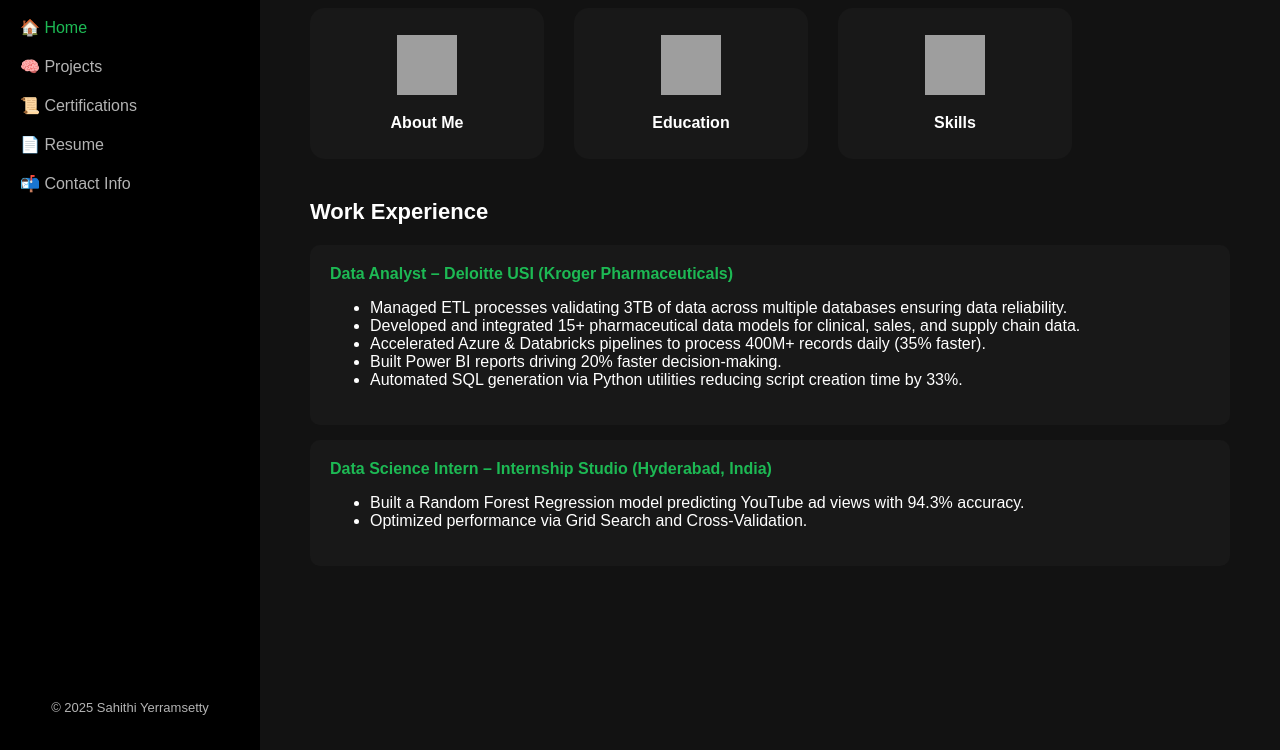
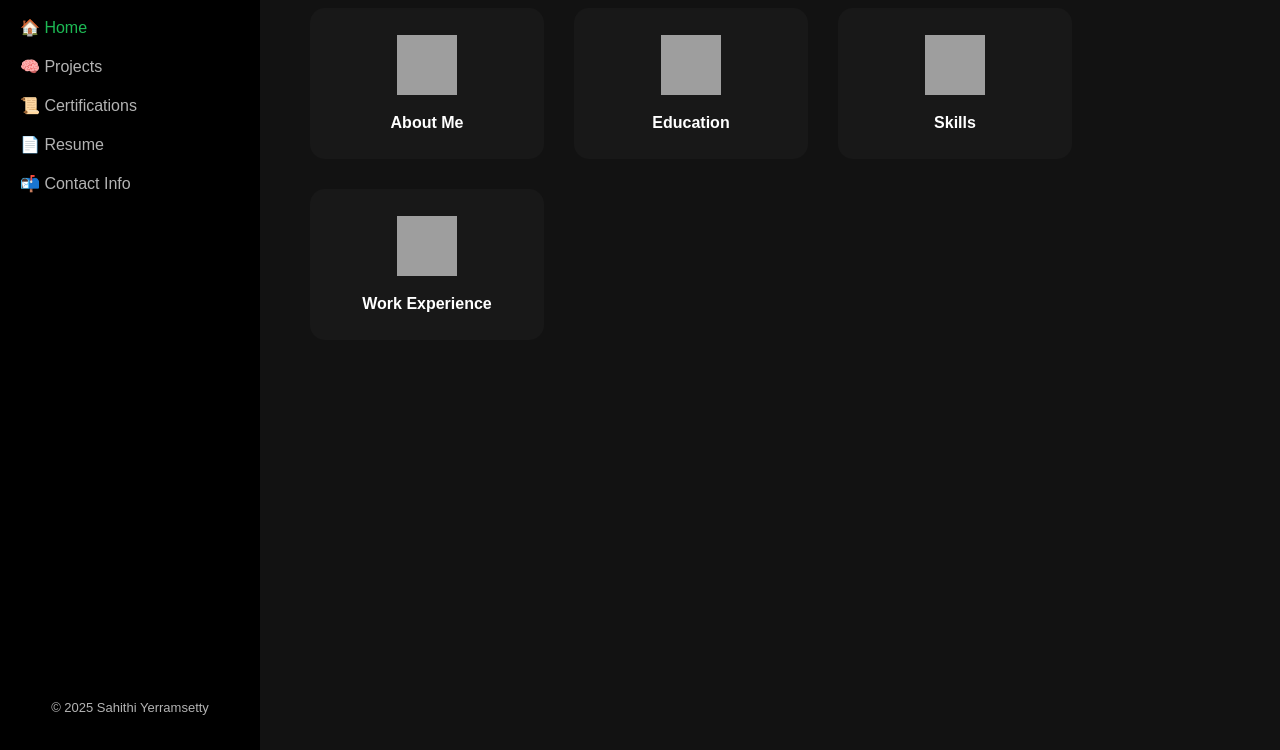
Before and after one commit to sahithi-yerramsetty/portfolio, a plain HTML site: page index.html in a window 1280 px wide. Shown: the part 90-840 px from the top of the page. Drawn offline with Linux system fonts and the light colour scheme; grey boxes are pictures that could not be loaded.

Commit message:
Update index.html

```diff
--- a/index.html
+++ b/index.html
@@ -266,12 +266,18 @@
         <img src="https://cdn-icons-png.flaticon.com/512/2721/2721299.png" alt="Skills">
         <h4>Skills</h4>
       </div>
+      <div class="icon-card" onclick="toggleContent('workExpContent')">
+        <img src="https://cdn-icons-png.flaticon.com/512/869/869636.png" alt="Work Experience">
+        <h4>Work Experience</h4>
+      </div>
     </div>
 
+    <!-- About -->
     <div id="aboutContent" class="icon-content">
       <p>Hi! I'm <strong>Sahithi Yerramsetty</strong> — a passionate Data Engineer and Analyst who loves blending technology with creativity. I enjoy building scalable data pipelines and crafting visually engaging insights that drive better decisions.</p>
     </div>
 
+    <!-- Education -->
     <div id="educationContent" class="icon-content">
       <ul>
         <li><strong>Arizona State University (ASU), Tempe, AZ</strong> — MS in Information Technology (2024)</li>
@@ -279,6 +285,7 @@
       </ul>
     </div>
 
+    <!-- Skills -->
     <div id="skillsContent" class="icon-content">
       <ul>
         <li><strong>Programming:</strong> Python, Java, SQL, C, HTML/CSS, PHP</li>
@@ -289,16 +296,16 @@
       </ul>
     </div>
 
-    <h3 style="margin-top:40px;">Work Experience</h3>
-
+    <!-- Work Experience -->
+    <div id="workExpContent" class="icon-content">
       <div class="card">
         <strong>Data Analyst – Deloitte USI (Kroger Pharmaceuticals)</strong>
         <ul>
-        <li>Managed ETL processes validating 3TB of data across multiple databases ensuring data reliability.</li>
-        <li>Developed and integrated 15+ pharmaceutical data models for clinical, sales, and supply chain data.</li>
-        <li>Accelerated Azure & Databricks pipelines to process 400M+ records daily (35% faster).</li>
-        <li>Built Power BI reports driving 20% faster decision-making.</li>
-        <li>Automated SQL generation via Python utilities reducing script creation time by 33%.</li>
+          <li>Managed ETL processes validating 3TB of data ensuring data reliability.</li>
+          <li>Developed 15+ pharmaceutical data models integrating clinical, sales, and supply chain data.</li>
+          <li>Accelerated Azure & Databricks pipelines (35% faster on 400M+ records).</li>
+          <li>Built Power BI dashboards enabling 20% faster decisions.</li>
+          <li>Automated SQL generation using Python, reducing script time by 33%.</li>
         </ul>
       </div>
 
@@ -310,11 +317,11 @@
         </ul>
       </div>
     </div>
+  </div>
 
   <!-- Projects Section -->
   <div class="section" id="projects">
     <h3>Projects</h3>
-    <div id="projectsContent" class="icon-content active">
     <button class="collapsible">Real-Time Data Pipeline on Azure</button>
     <div class="content">
       <p>Developed a real-time data pipeline on Azure improving deployment efficiency by 25%.</p>
@@ -328,7 +335,6 @@
     <button class="collapsible">Bank Survey ML Model</button>
     <div class="content">
       <p>Analyzed banking survey data using Python and PySpark, improving accuracy to 92% and reducing manual reporting time by 40%.</p>
-      </div>
     </div>
   </div>
 
```
Lines whose indentation alone changed are shown as unchanged.
